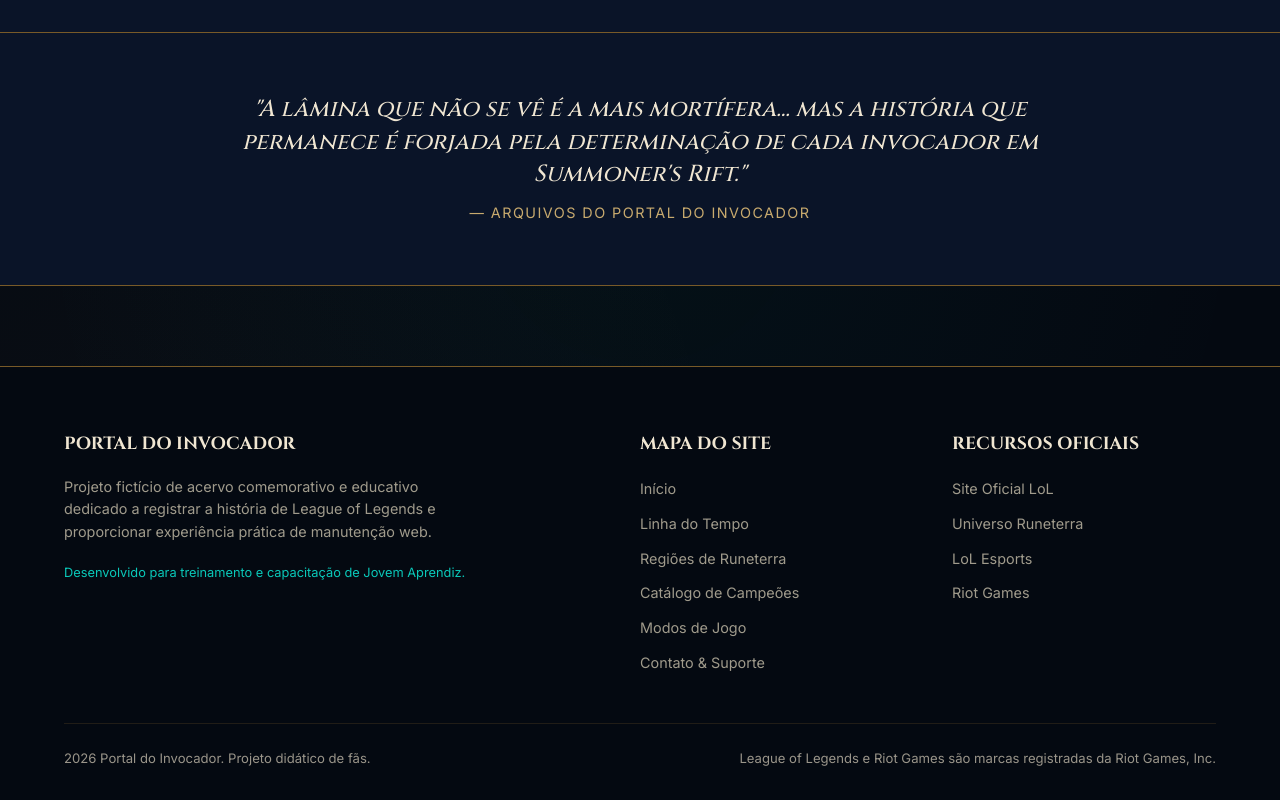
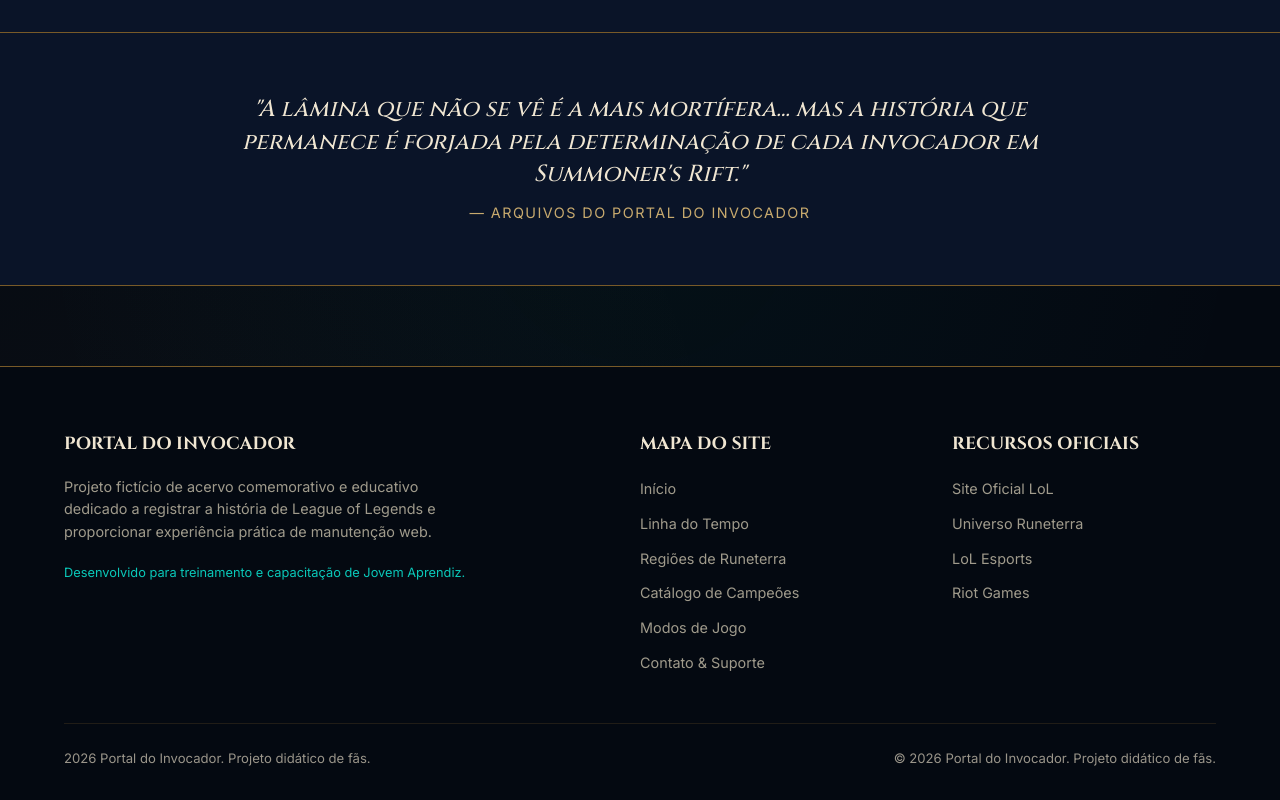
Before and after one commit to KenjiWorkES/portal-do-invocador, a website built with Vite: page src/pages/index.html in a window 1280 px wide. Shown: the part 2200-3000 px from the top of the page. Built offline with nearby package versions, Linux system fonts and the light colour scheme.

Commit message:
fix: adiciona o copy ao site

```diff
--- a/src/pages/index.html
+++ b/src/pages/index.html
@@ -260,7 +260,7 @@
 
       <div class="footer-bottom">
         <span>2026 Portal do Invocador. Projeto didático de fãs.</span>
-        <span>League of Legends e Riot Games são marcas registradas da Riot Games, Inc.</span>
+        <span>&copy; 2026 Portal do Invocador. Projeto didático de fãs.</span>
       </div>
     </div>
   </footer>
```
